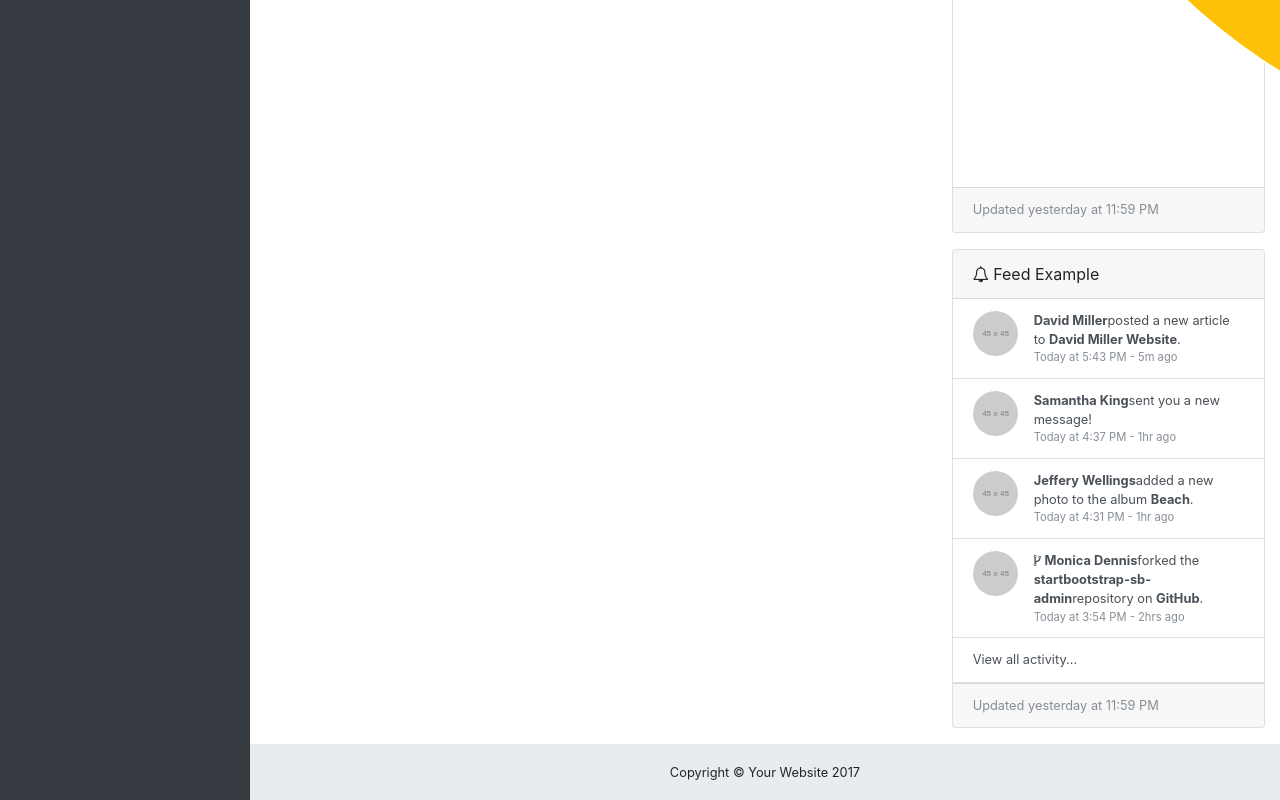
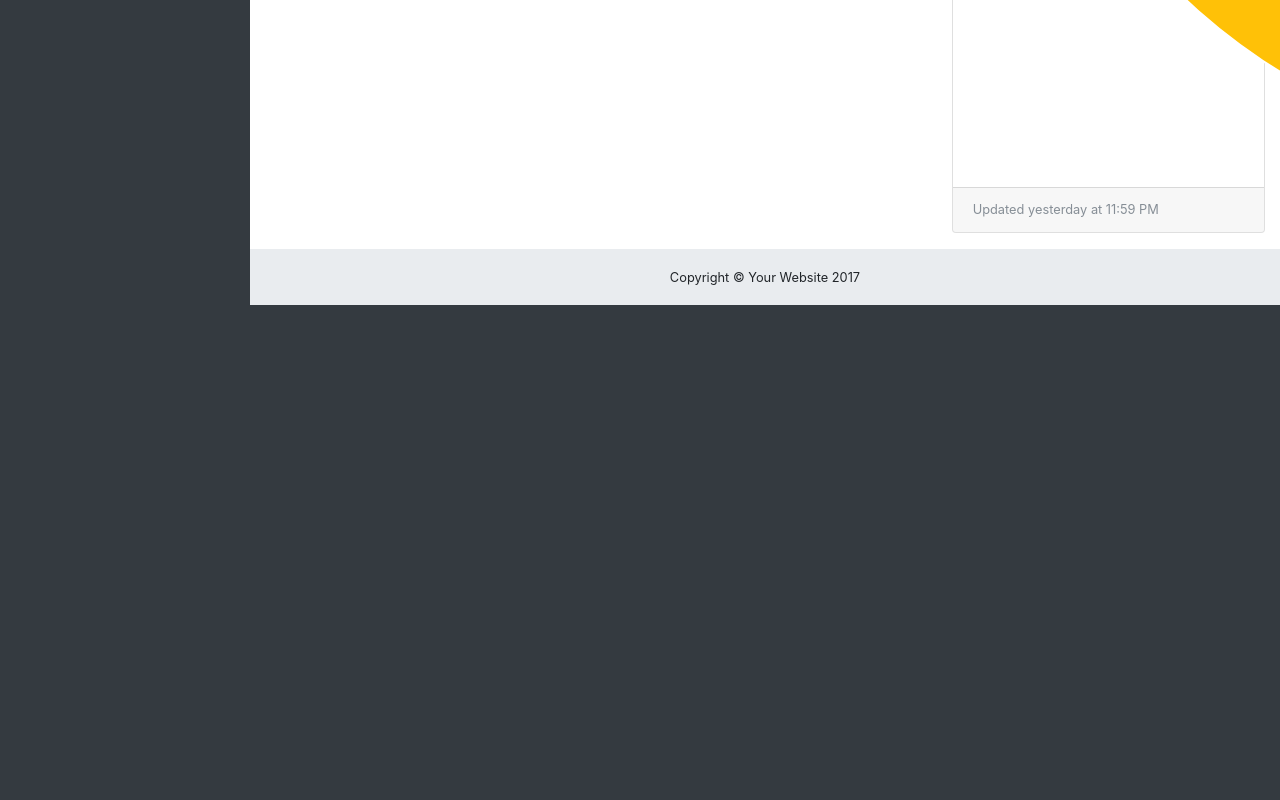
Before and after one commit to HuddMacks2017/HuddMacks2017.github.io, a website with bundled scripts: page index.html in a window 1280 px wide. Shown: the part 1983-2783 px from the top of the page. After the commit the page ends 2288 px from the top, so only its background shows below. Built offline with nearby package versions, Linux system fonts and the light colour scheme; placeholder pictures from the web are drawn by us.

Commit message:
removed notifications feed

```diff
--- a/index.html
+++ b/index.html
@@ -330,56 +330,6 @@
             </div>
             <div class="card-footer small text-muted">Updated yesterday at 11:59 PM</div>
           </div>
-          <!-- Example Notifications Card-->
-          <div class="card mb-3">
-            <div class="card-header">
-              <i class="fa fa-bell-o"></i> Feed Example</div>
-            <div class="list-group list-group-flush small">
-              <a class="list-group-item list-group-item-action" href="#">
-                <div class="media">
-                  <img class="d-flex mr-3 rounded-circle" src="http://placehold.it/45x45" alt="">
-                  <div class="media-body">
-                    <strong>David Miller</strong>posted a new article to
-                    <strong>David Miller Website</strong>.
-                    <div class="text-muted smaller">Today at 5:43 PM - 5m ago</div>
-                  </div>
-                </div>
-              </a>
-              <a class="list-group-item list-group-item-action" href="#">
-                <div class="media">
-                  <img class="d-flex mr-3 rounded-circle" src="http://placehold.it/45x45" alt="">
-                  <div class="media-body">
-                    <strong>Samantha King</strong>sent you a new message!
-                    <div class="text-muted smaller">Today at 4:37 PM - 1hr ago</div>
-                  </div>
-                </div>
-              </a>
-              <a class="list-group-item list-group-item-action" href="#">
-                <div class="media">
-                  <img class="d-flex mr-3 rounded-circle" src="http://placehold.it/45x45" alt="">
-                  <div class="media-body">
-                    <strong>Jeffery Wellings</strong>added a new photo to the album
-                    <strong>Beach</strong>.
-                    <div class="text-muted smaller">Today at 4:31 PM - 1hr ago</div>
-                  </div>
-                </div>
-              </a>
-              <a class="list-group-item list-group-item-action" href="#">
-                <div class="media">
-                  <img class="d-flex mr-3 rounded-circle" src="http://placehold.it/45x45" alt="">
-                  <div class="media-body">
-                    <i class="fa fa-code-fork"></i>
-                    <strong>Monica Dennis</strong>forked the
-                    <strong>startbootstrap-sb-admin</strong>repository on
-                    <strong>GitHub</strong>.
-                    <div class="text-muted smaller">Today at 3:54 PM - 2hrs ago</div>
-                  </div>
-                </div>
-              </a>
-              <a class="list-group-item list-group-item-action" href="#">View all activity...</a>
-            </div>
-            <div class="card-footer small text-muted">Updated yesterday at 11:59 PM</div>
-          </div>
         </div>
       </div>
     </div>
```
